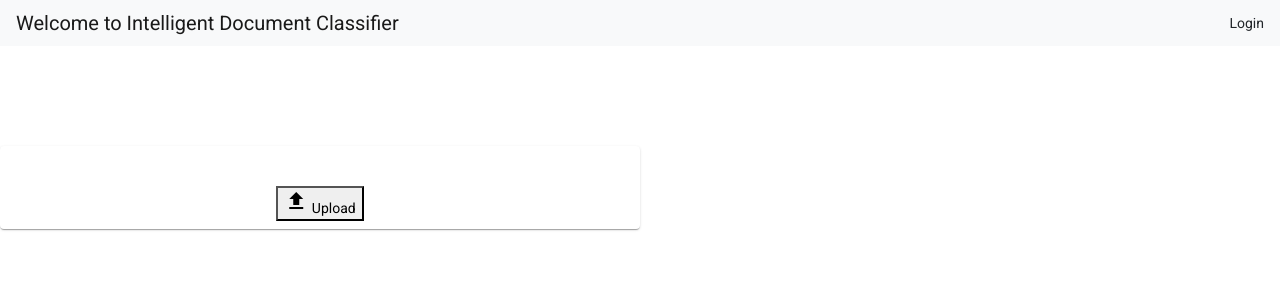
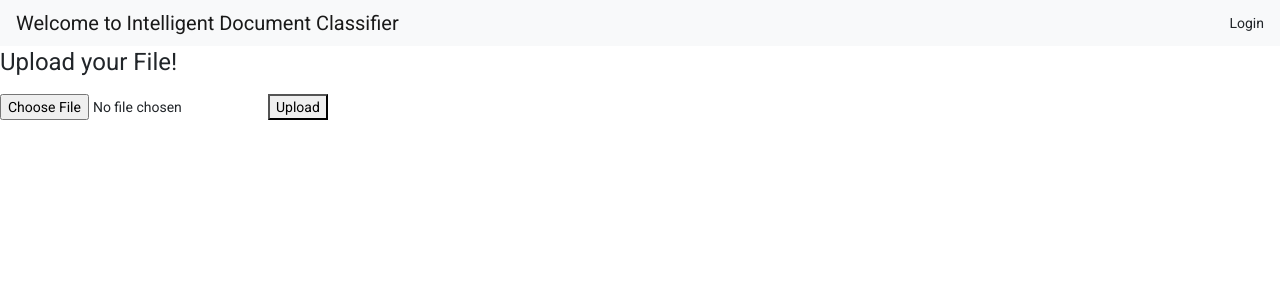
Before and after one commit to linesbetween/idc-front-end, an Angular app: page /home in a window 1280 px wide. Shown: the top 300 px of the page. Built offline with nearby package versions, Linux system fonts and the light colour scheme.

Commit message:
upload file to /upload/color0

```diff
--- /dev/null
+++ b/src/app/home/file-upload/file-upload.component.html
@@ -0,0 +1,9 @@
+<h1>Upload your File!</h1>
+<div>
+  <form [formGroup]="form" (ngSubmit)="onSubmit()">
+
+    <input type="file" name="files" (change)="onFileChange($event)" />
+    <button type="submit">Upload</button>
+
+  </form>
+</div>
--- /dev/null
+++ b/src/app/home/file-upload/file-upload.component.ts
@@ -0,0 +1,37 @@
+import { Component, OnInit } from '@angular/core';
+import {FormBuilder, FormGroup} from '@angular/forms';
+import {UploadService} from '../../shared/upload.service';
+
+@Component({
+  selector: 'app-file-upload',
+  templateUrl: './file-upload.component.html',
+  styleUrls: ['./file-upload.component.scss']
+})
+export class FileUploadComponent implements OnInit {
+
+  form: FormGroup;
+
+  constructor(private formBuilder: FormBuilder,
+              private uploadService: UploadService) { }
+
+  ngOnInit(): void {
+    this.form = this.formBuilder.group({
+      files: ['']
+    });
+  }
+
+  onFileChange(event) {
+    if (event.target.files.length > 0) {
+      const file = event.target.files[0];
+      this.form.get('files').setValue(file);
+    }
+  }
+
+  onSubmit() {
+    const formData = new FormData();
+    formData.append('file', this.form.get('files').value);
+
+    this.uploadService.upload(formData).subscribe();
+  }
+
+}
--- a/src/app/home/home.component.html
+++ b/src/app/home/home.component.html
@@ -1,21 +1,23 @@
-<div style="text-align:center; margin-top: 100px; ">
-  <mat-card style="margin-top:10px; width: 50%;">
-  <mat-card-content>
-    <ul>
-      <li *ngFor="let file of files">
-        <mat-progress-bar [value]="file.progress"></mat-progress-bar>
-        <span id="file-label">
+<app-file-upload></app-file-upload>
 
-                    </span>
-      </li>
-    </ul>
-  </mat-card-content>
-  <mat-card-actions>
-    <button mat-button color="warn" (click)="onClick()">
-      <mat-icon>file_upload</mat-icon>
-      Upload
-    </button>
-  </mat-card-actions>
-</mat-card>
-  <input type="file" #fileUpload id="fileUpload" name="fileUpload" multiple="multiple" style="display:none;" />
-</div>
+<!--<div style="text-align:center; margin-top: 100px; ">-->
+<!--  <mat-card style="margin-top:10px; width: 50%;">-->
+<!--  <mat-card-content>-->
+<!--    <ul>-->
+<!--      <li *ngFor="let file of files">-->
+<!--        <mat-progress-bar [value]="file.progress"></mat-progress-bar>-->
+<!--        <span id="file-label">-->
+
+<!--                    </span>-->
+<!--      </li>-->
+<!--    </ul>-->
+<!--  </mat-card-content>-->
+<!--  <mat-card-actions>-->
+<!--    <button mat-button color="warn" (click)="onClick()">-->
+<!--      <mat-icon>file_upload</mat-icon>-->
+<!--      Upload-->
+<!--    </button>-->
+<!--  </mat-card-actions>-->
+<!--</mat-card>-->
+<!--  <input type="file" #fileUpload id="fileUpload" name="fileUpload" multiple="multiple" style="display:none;" />-->
+<!--</div>-->
```
Also changed, not shown: src/app/app.module.ts (+7 -2 lines), src/app/home/file-upload/file-upload.component.scss (added), 1 other file (tests, documents, lock files or other folders).
